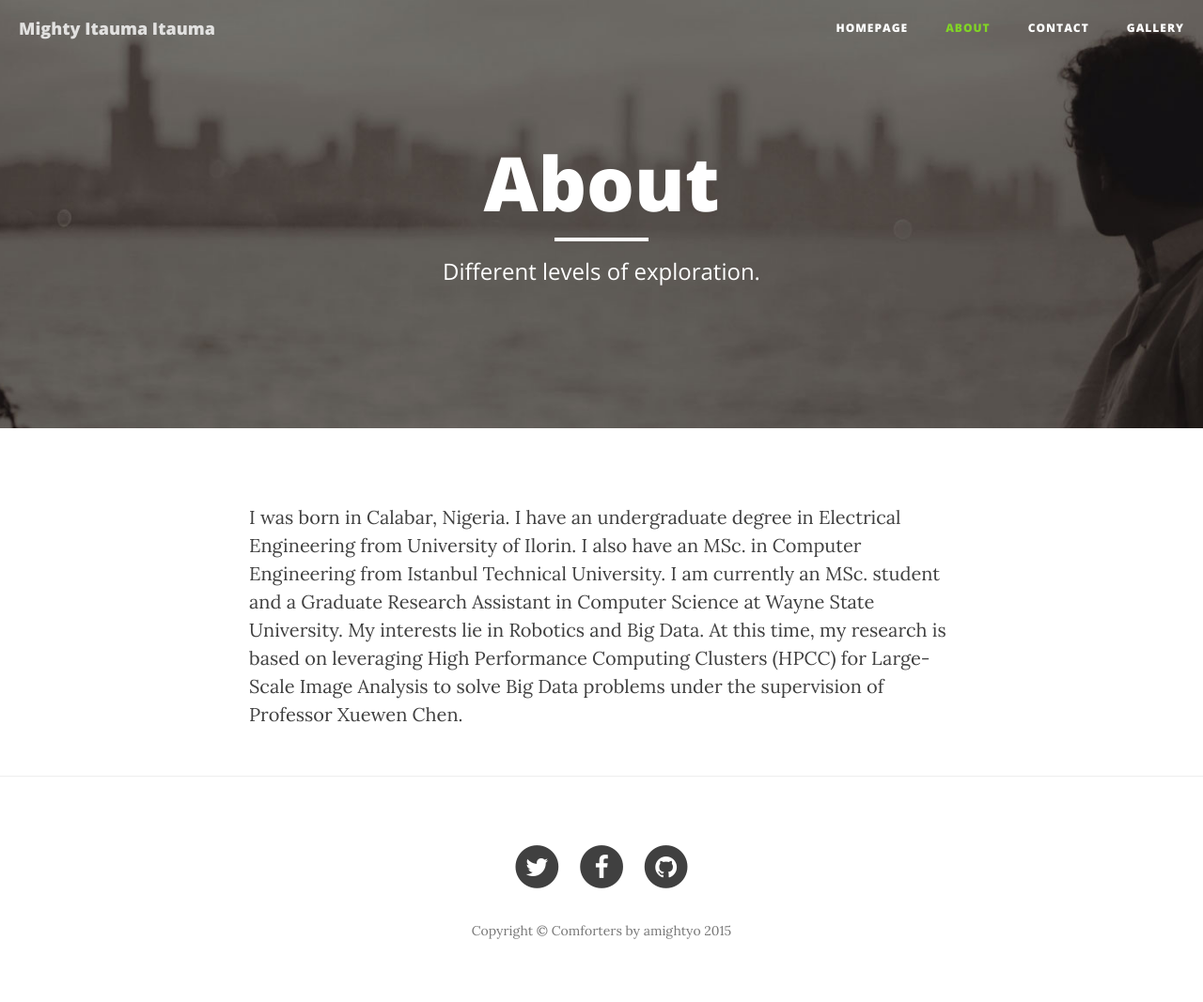
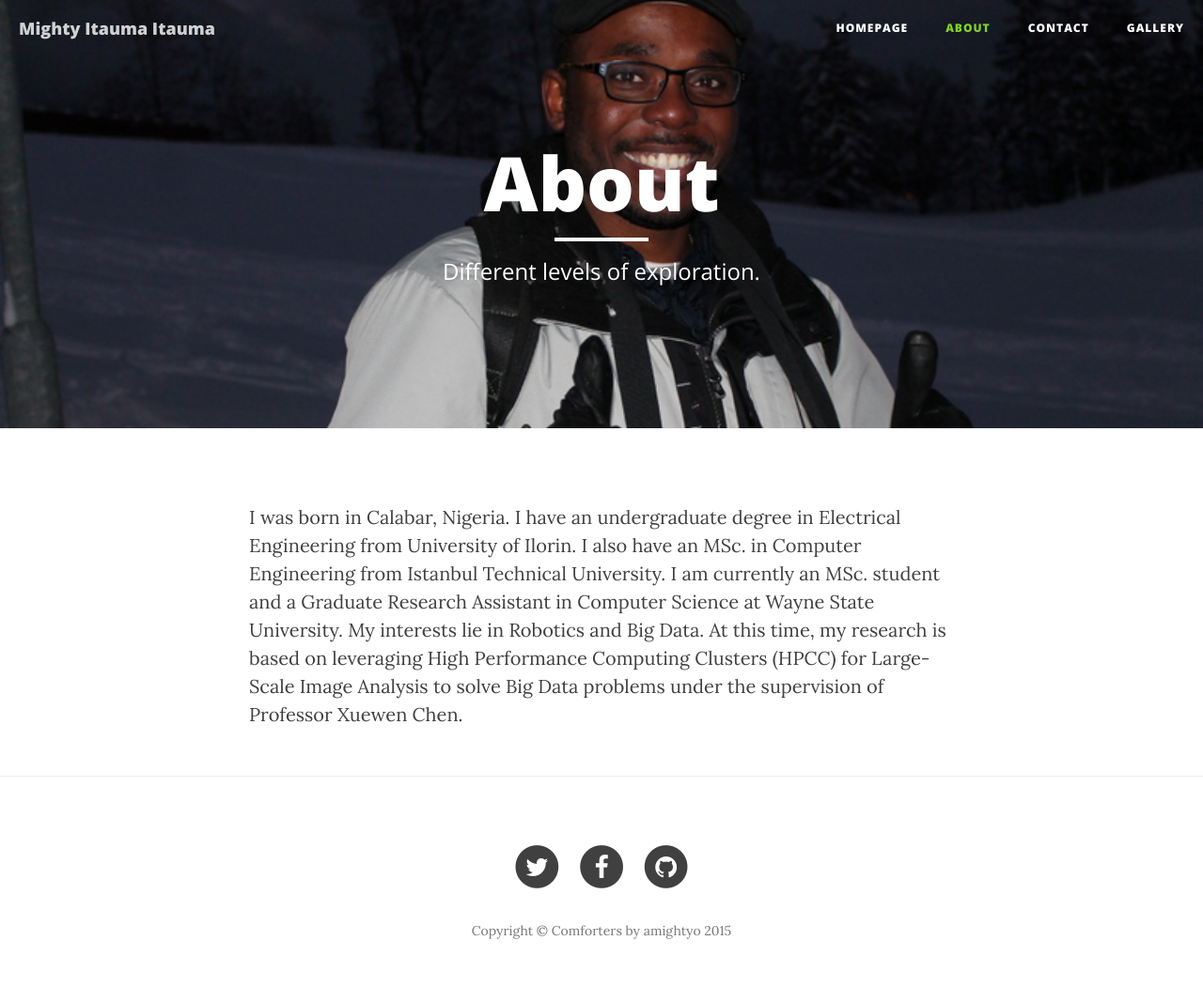
Before and after one commit to amightyo/amightyo.github.io, a Jekyll site: the page built from about.html, in a window 1280 px wide. Shown: the whole page at 94% size. Built offline with Jekyll 4.4.1, drawn with Linux system fonts in a browser that asks for light colours; nearby versions of some CDN libraries; Markdown is read by kramdown in place of the engine named in the settings; comment, search, counter and statistics services are not loaded.

Commit message:
edit bg images

```diff
--- a/about.html
+++ b/about.html
@@ -3,7 +3,7 @@ layout: default
 title: "About"
 navigationName: "About"
 description: "Different levels of exploration."
-coverImg: "about-bg.jpg"
+coverImg: "itauma.png"
 group: "navigation"
 order: 2
 comments: false
--- a/gallery.html
+++ b/gallery.html
@@ -106,7 +106,7 @@
 
     <!-- Page Header -->
     <!-- Set your background image for this header on the line below. -->
-    <header class="intro-header" style="background-image: url('http://www.amightyo.tk/img/contact-bg.jpg')">
+    <header class="intro-header" style="background-image: url('http://www.amightyo.tk/img/itauma.png')">
         <div class="container">
             <div class="row">
                 <div class="col-lg-8 col-lg-offset-2 col-md-10 col-md-offset-1">
```
Also changed, not shown: img/about-bg.jpg (deleted), img/gallery-bg.JPG (deleted), img/home-bg.png (deleted), img/thumbs/logo-thumb.jpg (added), img/thumbs/logoSignMighty-thumb.jpg (added), img/thumbs/star-thumb.jpg (added), 4 other files.
